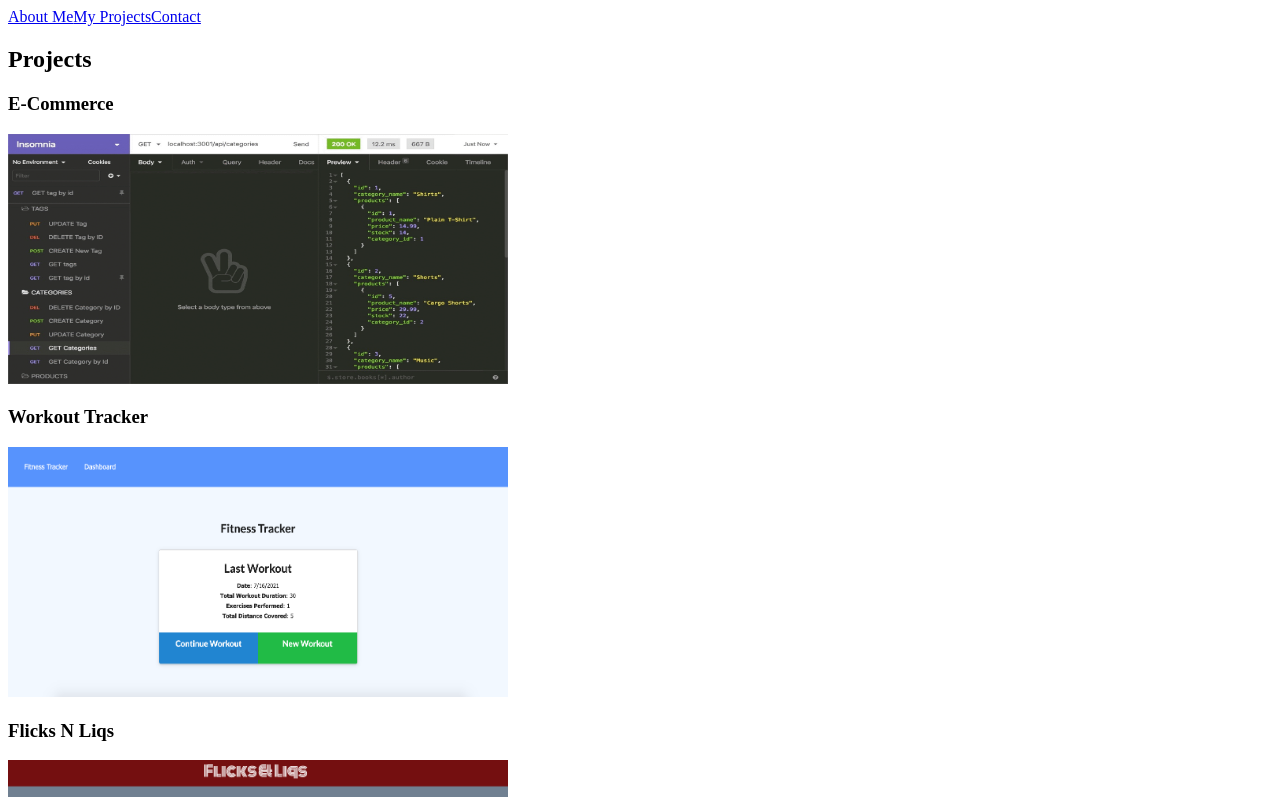
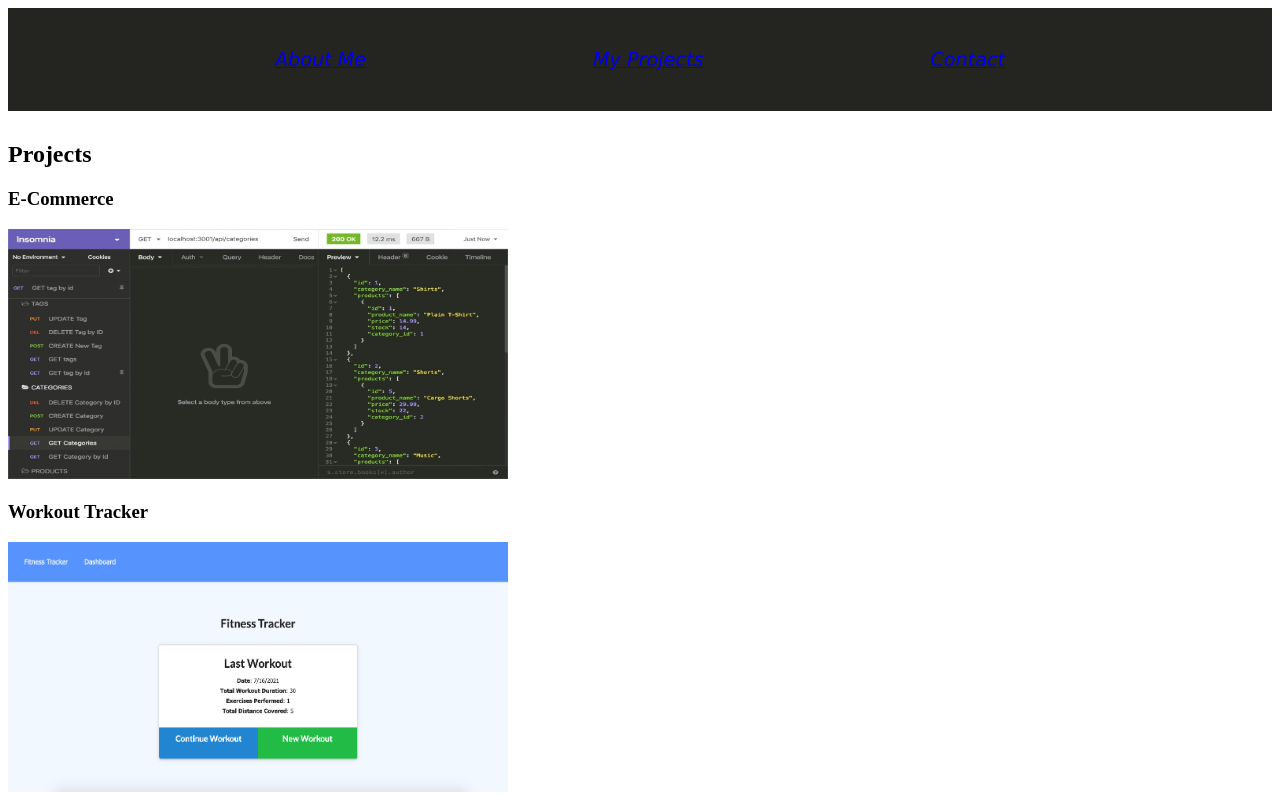
Before and after one commit to chelssmith/reactPortfolio, a React (Create React App) app: page /projects in a window 1280 px wide. Shown: the top 797 px of the page. Built offline with nearby package versions, Linux system fonts and the light colour scheme.

Commit message:
some nav styling

```diff
--- a/src/App.js
+++ b/src/App.js
@@ -1,6 +1,6 @@
 import React, { Component } from 'react';
 import { BrowserRouter, Route, Switch } from 'react-router-dom'
-import './Style.css';
+
 
 
 import Nav from './components/Nav'
--- /dev/null
+++ b/src/components/Nav.css
@@ -0,0 +1,11 @@
+.nav {
+    justify-content: space-evenly;
+    margin-bottom: 30px;
+    padding: 40px;
+    display: flex;
+    font-style: oblique;
+    font-family: 'Lucida Sans', 'Lucida Sans Regular', 'Lucida Grande', 'Lucida Sans Unicode', Geneva, Verdana, sans-serif;
+    font-size: larger;
+    font-weight: 300;
+    background-color: rgb(36, 36, 33);
+}
--- a/src/components/Nav.js
+++ b/src/components/Nav.js
@@ -1,5 +1,6 @@
 import React from 'react';
 import { NavLink } from 'react-router-dom';
+import './Nav.css';
 
 function Nav() {
 
--- a/src/components/Projects.js
+++ b/src/components/Projects.js
@@ -25,8 +25,6 @@ function Projects() {
                     <h3>Tech Blog</h3>
                     <a href="https://github.com/chelssmith/tech-blog"> <img src={tech}  alt ="tech"width="500" height="250" /></a>
                 </section>
-
-
             </section>
         </div>
     )
```
Also changed, not shown: src/Style.css (deleted).
